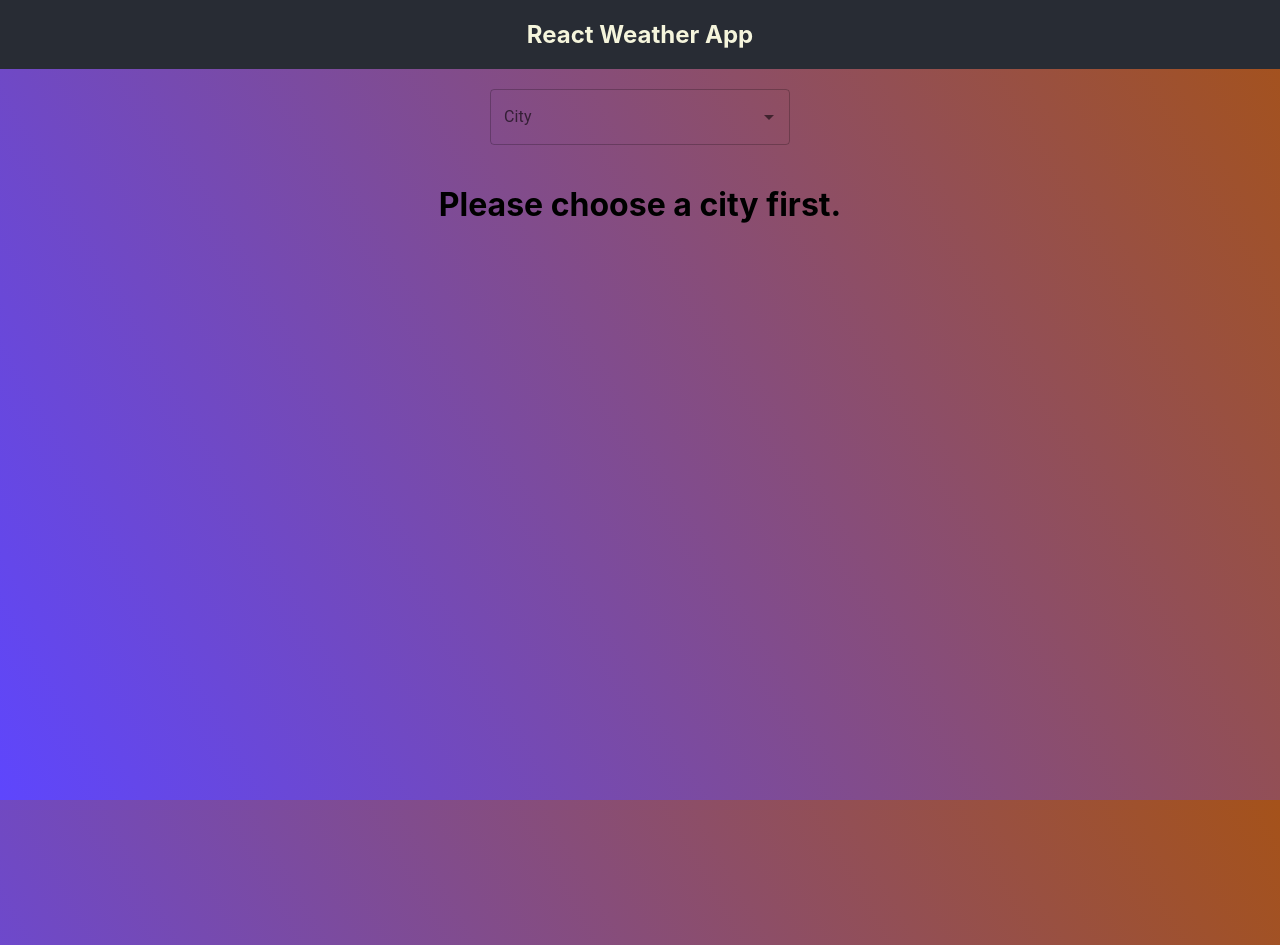
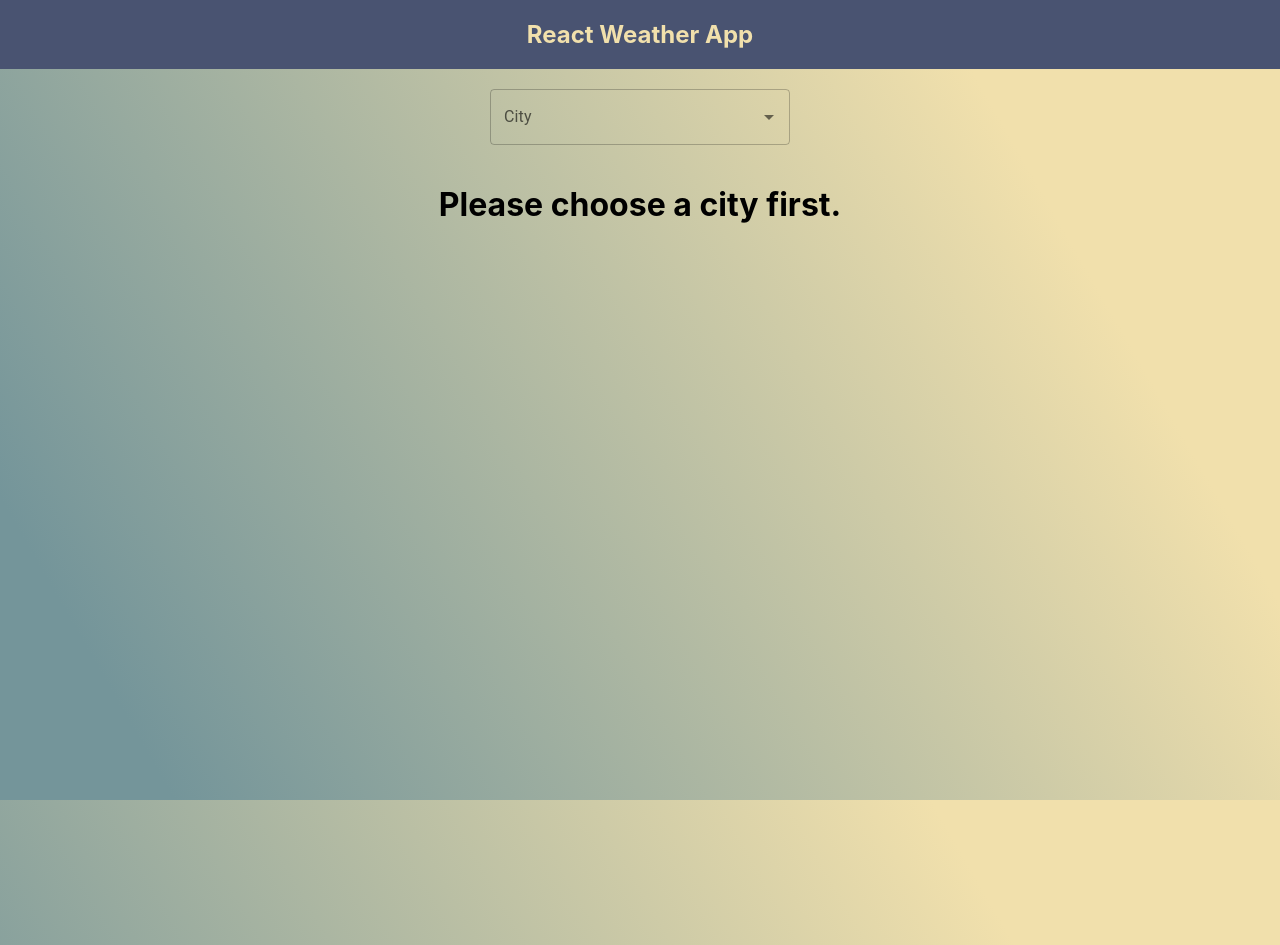
Before and after one commit to sraczbalint/weaather-app, a React (Create React App) app: page / in a window 1280 px wide. Built offline with nearby package versions, Linux system fonts and the light colour scheme; no server answers.

Commit message:
update the design colors

```diff
--- a/src/App.css
+++ b/src/App.css
@@ -21,8 +21,8 @@
 }
 
 .App-header {
-  background-color: #282c34;
-  color:beige;
+  background-color: #495371;
+  color:#F1E0AC;
   display: flex;
   justify-content: center;
   align-items: center;
@@ -64,6 +64,7 @@
 
 .weather-text-container {
   text-align: left;
+  color:#495371;
 }
 
 h2 {
--- a/src/chart/chart.component.jsx
+++ b/src/chart/chart.component.jsx
@@ -8,7 +8,7 @@ import Paper from '@mui/material/Paper';
 import Grid from '@mui/material/Grid';
 
 const Item = styled(Paper)(({ theme }) => ({
-  backgroundColor: theme.palette.mode === 'dark' ? '#1A2027' : '#fa9e00',
+  backgroundColor: theme.palette.mode === 'dark' ? '#1A2027' : '#74959A',
   ...theme.typography.body2,
   padding: theme.spacing(2),
   textAlign: 'center',
--- a/src/index.css
+++ b/src/index.css
@@ -6,8 +6,8 @@
 html {
     background: linear-gradient(
       60deg,
-      rgb(94,70,253) 0%,
-      rgb(165, 82, 26) 100%
+      rgb(116,149,154) 10%,
+      rgb(241, 224, 172) 80%
     ) fixed;
 }
 
```
